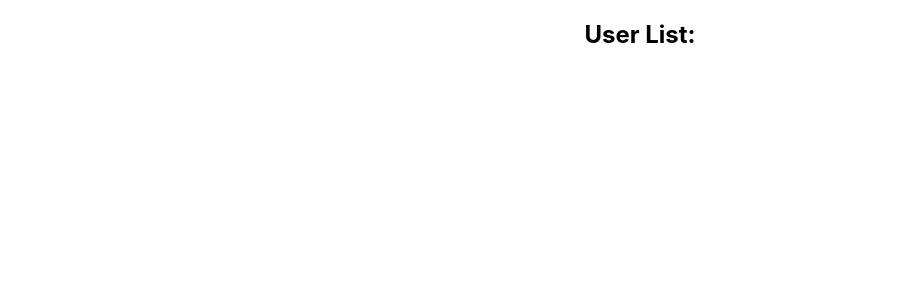
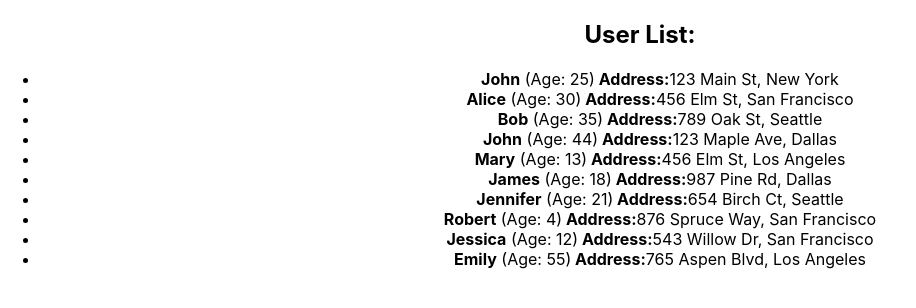
Before and after one commit to Lion77777/homework-front-main, a React (Create React App) app: page / in a window 1280 px wide. Shown: the top 308 px of the page, without its empty margins (0-916 px from the left). Built offline with nearby package versions, Linux system fonts and the light colour scheme.

Commit message:
Display users' data

```diff
--- a/src/HW/1/UserList.tsx
+++ b/src/HW/1/UserList.tsx
@@ -19,14 +19,14 @@
     <div id={'hw01-users'}>
       <h2>User List:</h2>
 
-      {/*<ul>*/}
-      {/*  {props.users.map((user) => ( // ВСЕ ТОВАРЫ В СТРАНУ ПРИЕЗЖАЮТ В КОНТЕЙНЕРАХ, А В РЕАКТЕ...*/}
-      {/*    <li key={ЭЛЕМЕНТ МАССИВА.id} id={`hw01-user-${ЭЛЕМЕНТ МАССИВА.id}`}>*/}
-      {/*      <strong>{ЭЛЕМЕНТ МАССИВА.name}</strong> (Age: {ЭЛЕМЕНТ МАССИВА.age})<strong> Address:</strong>*/}
-      {/*      {ЭЛЕМЕНТ МАССИВА.address.street}, {ЭЛЕМЕНТ МАССИВА.address.city}*/}
-      {/*    </li>*/}
-      {/*  ))}*/}
-      {/*</ul>*/}
+      <ul>
+       {props.users.map((user) => ( // ВСЕ ТОВАРЫ В СТРАНУ ПРИЕЗЖАЮТ В КОНТЕЙНЕРАХ, А В РЕАКТЕ...
+         <li key={user.id} id={`hw01-user-${user.id}`}>
+           <strong>{user.name}</strong> (Age: {user.age})<strong> Address:</strong>
+           {user.address.street}, {user.address.city}
+         </li>
+       ))}
+      </ul>
     </div>
   );
 };
```
